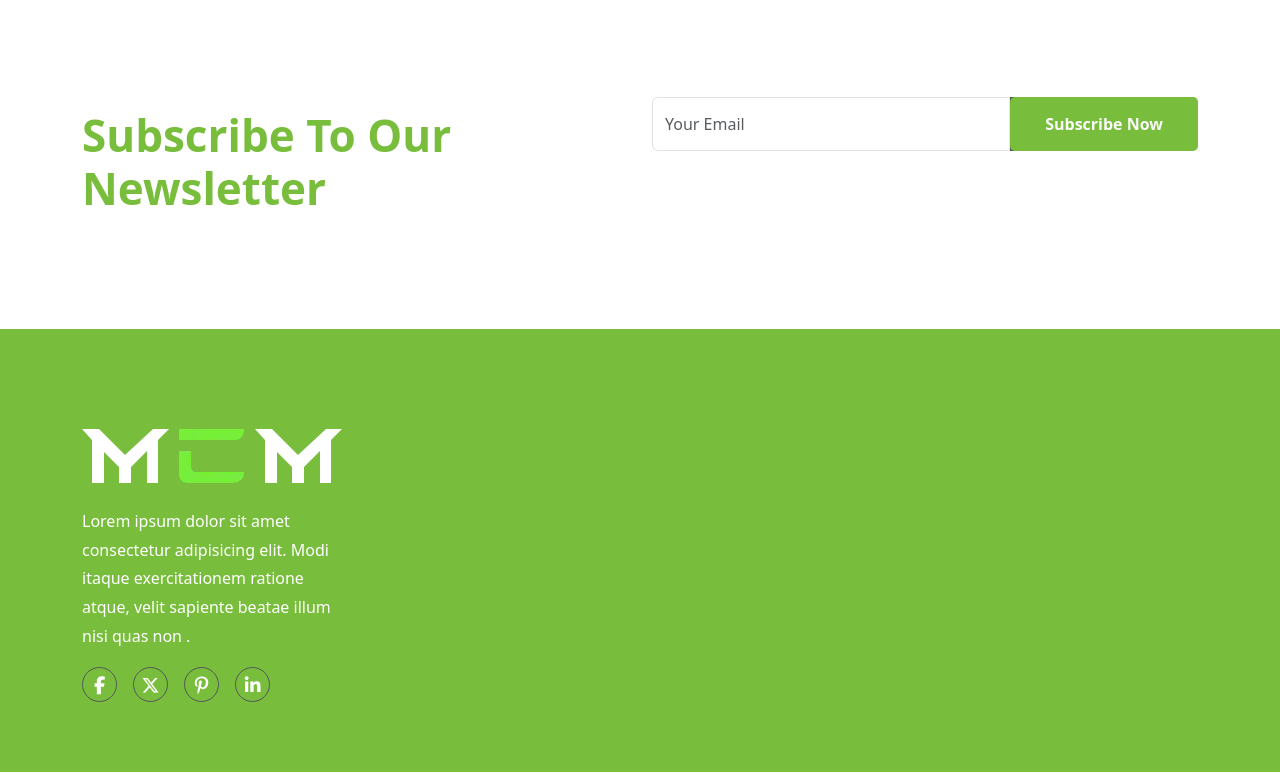
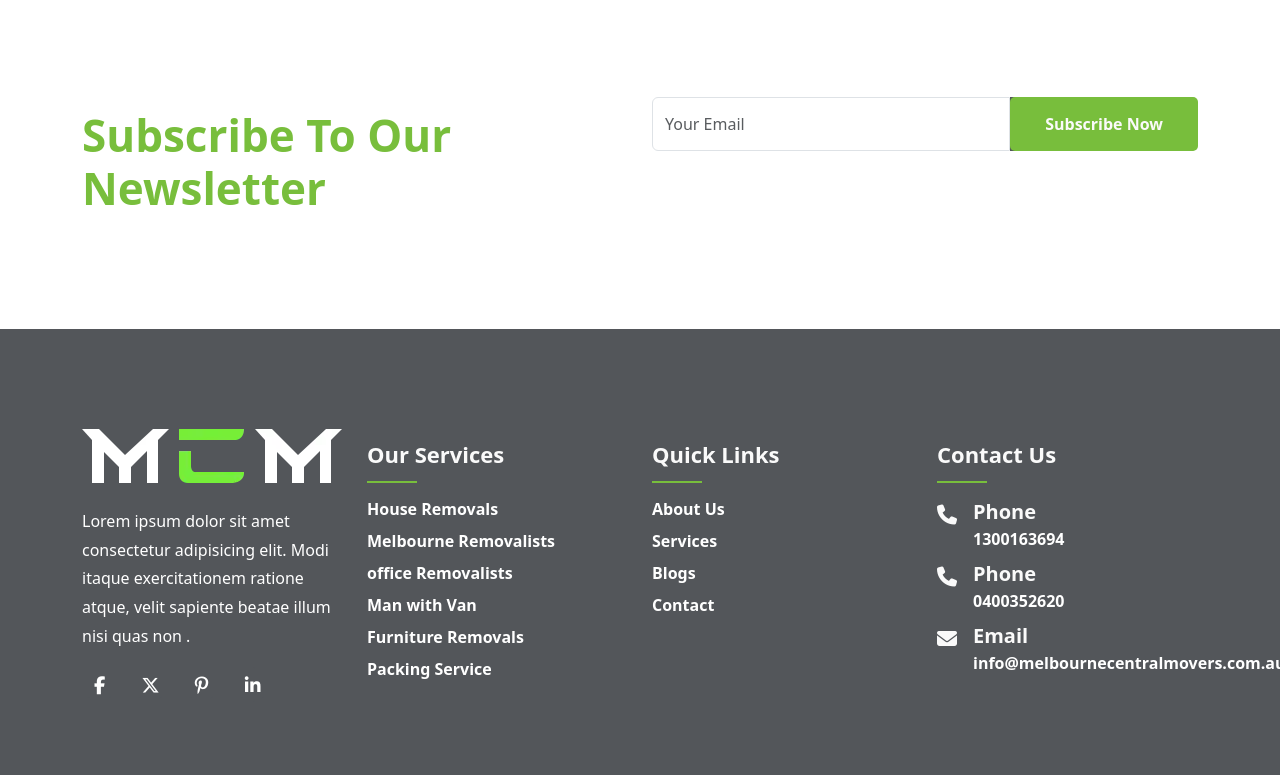
Before and after one commit to azeemhdr/MCM_transport, a plain HTML site: page index.html in a window 1280 px wide. Shown: the part 8702-9477 px from the top of the page. Drawn offline with nearby package versions, Linux system fonts and the light colour scheme.

Commit message:
footer completed

```diff
--- a/assets/css/style.css
+++ b/assets/css/style.css
@@ -405,5 +405,43 @@ bottom: 10px;
 }
 
 .footer{
+  background-color: var(--secondaryColor);
+}
+
+.footer-content h3{
+  font-size: 22px;
+  color: var(--textColor);
+  padding-bottom:16px ;
+  position: relative;
+}
+.footer-content h3::before{
+  content: '';
+  position: absolute;
+  width:50px;
+  height: 2px;
+  bottom:0 ;
+  left: 0;
   background-color: var(--primaryColor);
 }
+.quick-links a{
+  position: relative;
+  font-weight: 600;
+}
+.quick-links a::before{
+  content: '';
+  position: absolute;
+  width: 0;
+  height: 2px;
+  background-color: var(--primaryColor);
+  bottom: 0;
+  left: 0;
+  transition: 500ms ease-in;
+}
+.quick-links a:hover{
+ color: var(--primaryColor)!important;
+ transition: 500ms;
+}
+
+.quick-links a:hover::before{
+  width: 90%;
+}
--- a/index.html
+++ b/index.html
@@ -809,10 +809,12 @@
 						<form action="" method="post" class="news-letter-form">
 							<div class="d-flex">
 								<div class="flex-grow-1">
-									<input type="text" placeholder="Your Email" class="form-control h-100 rounded-end-0">
+									<input type="text" placeholder="Your Email"
+										class="form-control h-100 rounded-end-0">
 								</div>
 								<div class="">
-									<button type="submit" class="primary_btn news-letter-btn rounded-start-0">Subscribe Now</button>
+									<button type="submit" class="primary_btn news-letter-btn rounded-start-0">Subscribe
+										Now</button>
 								</div>
 							</div>
 						</form>
@@ -829,9 +831,9 @@
 								<img src="./assets/images/MCM logo green 2.webp" alt="logo">
 							</a>
 						</div>
-						<p class="text-white">Lorem ipsum dolor sit amet consectetur adipisicing elit. Modi itaque exercitationem ratione atque, velit sapiente beatae illum nisi quas non .</p>
-						<ul
-							class="top-header-social d-flex  align-items-center list-unstyled gap-3 mb-0">
+						<p class="text-white">Lorem ipsum dolor sit amet consectetur adipisicing elit. Modi itaque
+							exercitationem ratione atque, velit sapiente beatae illum nisi quas non .</p>
+						<ul class="top-header-social d-flex  align-items-center list-unstyled gap-3 mb-0">
 							<li><a href="#" class="">
 									<i class="fa-brands fa-facebook-f"></i>
 								</a>
@@ -850,9 +852,73 @@
 							</li>
 						</ul>
 					</div>
-					<div class="col-md-3"></div>
-					<div class="col-md-3"></div>
-					<div class="col-md-3"></div>
+					<div class="col-md-3">
+						<div class="footer-content">
+							<h3>
+								Our Services
+							</h3>
+							<ul class="quick-links">
+								<li class="pb-2"><a href="#" class="d-inline-block text-white">House Removals</a></li>
+								<li class="pb-2"><a href="#" class="d-inline-block text-white">Melbourne Removalists</a>
+								</li>
+								<li class="pb-2"><a href="#" class="d-inline-block text-white">office Removalists</a>
+								</li>
+								<li class="pb-2"><a href="#" class="d-inline-block text-white">Man with Van</a></li>
+								<li class="pb-2"><a href="#" class="d-inline-block text-white">Furniture Removals</a>
+								</li>
+								<li class="pb-2"><a href="#" class="d-inline-block text-white">Packing Service</a></li>
+							</ul>
+						</div>
+					</div>
+					<div class="col-md-3">
+						<div class="footer-content">
+							<h3>
+								Quick Links
+							</h3>
+							<ul class="quick-links">
+								<li class="pb-2"><a href="#" class="d-inline-block text-white">About Us</a></li>
+								<li class="pb-2"><a href="#" class="d-inline-block text-white">Services</a></li>
+								<li class="pb-2"><a href="#" class="d-inline-block text-white">Blogs</a></li>
+								<li class="pb-2"><a href="#" class="d-inline-block text-white">Contact</a></li>
+							</ul>
+						</div>
+					</div>
+					<div class="col-md-3">
+						<div class="footer-content">
+							<h3>
+								Contact Us
+							</h3>
+							<ul class="quick-links">
+								<li class="pb-2 d-flex gap-3">
+									<div class="">
+										<i class="fa-solid fa-phone fs-5 pt-2"></i>
+									</div>
+									<div>
+										<span class="fw-semibold fs-5 d-block">Phone</span>
+										<a href="#" class="d-inline-block text-white">1300163694</a>
+									</div>
+								</li>
+								<li class="pb-2 d-flex gap-3">
+									<div class="">
+										<i class="fa-solid fa-phone fs-5 pt-2"></i>
+									</div>
+									<div>
+										<span class="fw-semibold fs-5 d-block">Phone</span>
+										<a href="#" class="d-inline-block text-white">0400352620</a>
+									</div>
+								</li>
+								<li class="pb-2 d-flex gap-3">
+									<div class="">
+										<i class="fa-solid fa-envelope fs-5 pt-2"></i>
+									</div>
+									<div>
+										<span class="fw-semibold fs-5 d-block">Email</span>
+										<a href="#" class="d-inline-block text-white">info@melbournecentralmovers.com.au</a>
+									</div>
+								</li>
+							</ul>
+						</div>
+					</div>
 				</div>
 			</div>
 		</footer>
```
